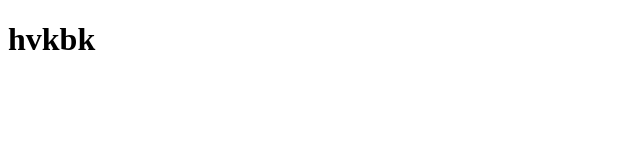
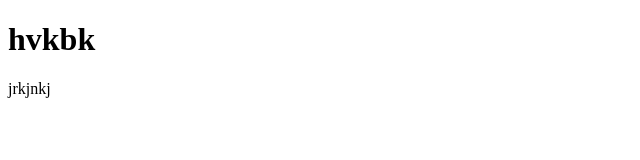
Before and after one commit to Alina74/test, a plain HTML site: page about.html in a window 1280 px wide. Shown: the full height of the page, 0-640 px from the left. Drawn offline with Linux system fonts and the light colour scheme.

Commit message:
version 2

```diff
--- a/about.html
+++ b/about.html
@@ -9,5 +9,6 @@
 </head>
 <body>
 <h1>hvkbk</h1>
+<p>jrkjnkj</p>
 </body>
 </html>
```
